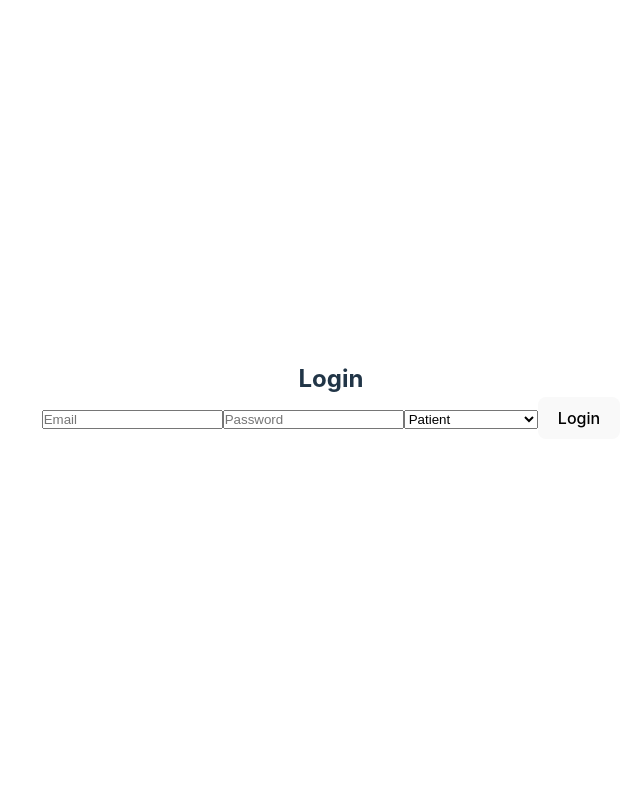
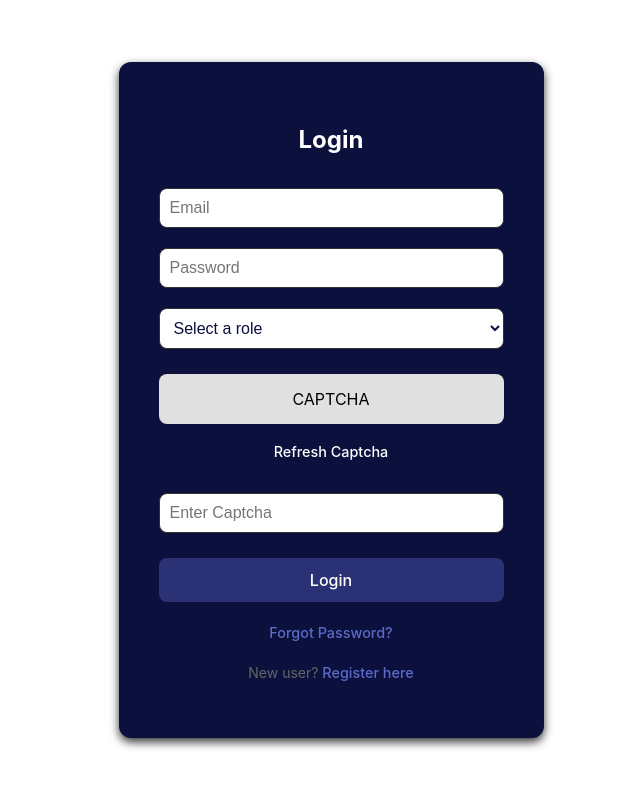
Before and after one commit to sindorka/curasure-frontend, a React (Vite) app in the folder curasure/: page /curasure/login in a window 1280 px wide. Shown: the top 788 px of the page, without its empty margins (309-949 px from the left). Built offline with nearby package versions, Linux system fonts and the light colour scheme.

Commit message:
feature: integrated login and register apis

```diff
--- a/curasure/src/core/Login.css
+++ b/curasure/src/core/Login.css
@@ -0,0 +1,179 @@
+html,
+body,
+#root {
+    margin: 0;
+    padding: 0;
+    height: 100%;
+    width: 100%;
+}
+
+* {
+    box-sizing: border-box;
+}
+
+
+.login-container {
+    display: flex;
+    flex-direction: column;
+    align-items: center;
+    justify-content: center;
+    min-height: 100vh;
+    width: 100%;
+    background-color: #fff;
+    margin: 0;
+    padding: 0;
+    position: absolute;
+    top: 0;
+    left: 0;
+    right: 0;
+    bottom: 0;
+}
+
+.login-box {
+    background: #0b103d;
+    padding: 40px;
+    border-radius: 12px;
+    box-shadow: 0 4px 10px rgba(0, 0, 0, 0.8);
+    text-align: center;
+    width: 425px;
+}
+
+.login-title {
+    font-size: 24px;
+    font-weight: bold;
+    color: #fff;
+    margin-bottom: 20px;
+}
+
+/* Input Fields */
+.login-input {
+    width: 100%;
+    padding: 10px;
+    margin: 10px 0;
+    border: 1px solid #333;
+    border-radius: 8px;
+    font-size: 1rem;
+    background-color: #fff;
+    color: black
+}
+
+.login-select {
+    width: 100%;
+    padding: 10px;
+    margin: 10px 0;
+    border: 1px solid #333;
+    border-radius: 8px;
+    font-size: 1rem;
+    background: #fff;
+    color: #0b103d;
+}
+
+.login-btn {
+    background-color: #2a3275;
+    color: white;
+    border: none;
+    padding: 12px 15px;
+    font-size: 1rem;
+    cursor: pointer;
+    border-radius: 8px;
+    transition: background 0.3s ease-in-out, transform 0.2s ease-in-out;
+    width: 100%;
+    margin-top: 15px;
+}
+
+.login-btn:hover {
+    background: #1e2455;
+}
+
+.login-btn:active {
+    transform: scale(0.95);
+}
+
+/* Captcha */
+.captcha-container {
+    margin: 15px 0;
+}
+
+.captcha-img {
+    width: 100%;
+    height: 50px;
+    background: #e0e0e0;
+    display: flex;
+    align-items: center;
+    justify-content: center;
+    color: #000;
+    font-size: 1rem;
+    border-radius: 8px;
+}
+
+.refresh-captcha {
+    margin-top: 10px;
+    background: none;
+    border: none;
+    color: #fff;
+    cursor: pointer;
+    font-size: 0.9rem;
+}
+
+.refresh-captcha:hover {
+    text-decoration: underline;
+}
+
+@media (max-width: 480px) {
+    .login-box {
+        width: 90%;
+        padding: 30px 20px;
+    }
+}
+
+.error-message {
+    background-color: rgba(220, 53, 69, 0.1);
+    color: #dc3545;
+    padding: 10px;
+    border-radius: 5px;
+    margin-bottom: 15px;
+    font-size: 0.9rem;
+    text-align: center;
+}
+
+.success-message {
+    background-color: rgba(40, 167, 69, 0.1);
+    color: #28a745;
+    padding: 10px;
+    border-radius: 5px;
+    margin-bottom: 15px;
+    font-size: 0.9rem;
+    text-align: center;
+}
+
+.login-links {
+    margin-top: 20px;
+    display: flex;
+    flex-direction: column;
+    gap: 8px;
+    text-align: center;
+}
+
+.forgot-password-link,
+.register-link {
+    color: #5d6bc7;
+    font-size: 0.9rem;
+    text-decoration: none;
+}
+
+.forgot-password-link:hover,
+.register-link:hover {
+    text-decoration: underline;
+    color: #8791db;
+}
+
+.login-btn:disabled {
+    background-color: #4d5390;
+    cursor: not-allowed;
+    opacity: 0.7;
+}
+.newUserText {
+    margin-top: 10px;
+    font-size: 14px;
+    color: #666;
+  }
--- a/curasure/src/core/Login.tsx
+++ b/curasure/src/core/Login.tsx
@@ -1,68 +1,149 @@
 import { useState } from "react";
-import axios from "axios";
+import "./Login.css";
 
-const Login = () => {
+function LoginPage() {
   const [email, setEmail] = useState("");
   const [password, setPassword] = useState("");
-    const [role, setRole] = useState("patient");
-    const [message, setMessage] = useState("");
+  const [role, setRole] = useState("");
+  const [captcha, setCaptcha] = useState("");
+  const [loading, setLoading] = useState(false);
+  const [error, setError] = useState("");
+  const [success, setSuccess] = useState(false);
 
-    const handleLogin = async (e: any) => {
+//   const generateCaptchaToken = () => {
+//     return "10000000-aaaa-bbbb-cccc-000000000001";
+//   };
+
+  const handleSubmit = async (e:any) => {
     e.preventDefault();
+    setLoading(true);
+    setError("");
+    setSuccess(false);
+
+
+    if (!email || !password || !role || !captcha) {
+      setError("All fields are required");
+      setLoading(false);
+      return;
+    }
+
     try {
-            const response = await axios.post("/api/auth/login", { email, password, role });
-            localStorage.setItem("token", response.data.token);
-            setMessage("Login successful!");
-        } catch (error) {
-            if (axios.isAxiosError(error)) {
-                setMessage(error.response?.data?.message || "Login failed.");
-            } else {
-                setMessage("An unexpected error occurred.");
+        const response = await fetch('http://localhost:5002/api/auth/login', {
+          method: 'POST',
+          headers: {
+            'Content-Type': 'application/json',
+          },
+          body: JSON.stringify({
+            email,
+            password,
+            role,
+            captchaToken: captcha,
+          }),
+        });
+
+        const data = await response.json();
+
+        if (!response.ok) {
+          throw new Error(data.message || 'Login failed');
         }
+
+        localStorage.setItem('authToken', data.token);
+        localStorage.setItem('userData', JSON.stringify(data.user));
+
+        setSuccess(true);
+        console.log('Login successful:', data);
+
+        // window.location.href = '/dashboard';
+
+      } catch (err: any) {
+        setError(err.message || 'Something went wrong. Please try again.');
+        console.error('Login error:', err);
+      } finally {
+        setLoading(false);
       }
     };
 
+  const refreshCaptcha = () => {
+    // generate a new captcha here
+    setCaptcha("");
+    // update the captcha image
+  };
+
   return (
-        <div className="flex items-center justify-center min-h-screen bg-gray-100">
-            <div className="bg-white p-6 rounded-lg shadow-lg w-96">
-                <h2 className="text-2xl font-bold mb-4">Login</h2>
-                {message && <p className="mb-4 text-red-500">{message}</p>}
-                <form onSubmit={handleLogin}>
+    <div className="login-container">
+      <div className="login-box">
+        <h2 className="login-title">Login</h2>
+
+        {error && <div className="error-message">{error}</div>}
+        {success && <div className="success-message">Login successful!</div>}
+
+        <form onSubmit={handleSubmit}>
           <input
             type="email"
-                        placeholder="Email"
             value={email}
             onChange={(e) => setEmail(e.target.value)}
-                        className="w-full p-2 border border-gray-300 rounded mb-2"
+            placeholder="Email"
+            className="login-input"
             required
           />
+
           <input
             type="password"
-                        placeholder="Password"
             value={password}
             onChange={(e) => setPassword(e.target.value)}
-                        className="w-full p-2 border border-gray-300 rounded mb-2"
+            placeholder="Password"
+            className="login-input"
             required
           />
+
           <select
             value={role}
             onChange={(e) => setRole(e.target.value)}
-                        className="w-full p-2 border border-gray-300 rounded mb-4"
+            className="login-select"
+            required
           >
+            <option value="" disabled hidden>Select a role</option>
             <option value="patient">Patient</option>
             <option value="doctor">Doctor</option>
-                        <option value="insurance_provider">Insurance Provider</option>
+            <option value="insurance">Insurance Provider</option>
           </select>
+
+          <div className="captcha-container">
+            <div className="captcha-img">CAPTCHA</div>
+            <button
+              type="button"
+              className="refresh-captcha"
+              onClick={refreshCaptcha}
+            >
+              Refresh Captcha
+            </button>
+          </div>
+
+          <input
+            type="text"
+            value={captcha}
+            onChange={(e) => setCaptcha(e.target.value)}
+            placeholder="Enter Captcha"
+            className="login-input"
+            required
+          />
+
           <button
             type="submit"
-                        className="w-full bg-blue-500 text-white p-2 rounded hover:bg-blue-600"
+            className="login-btn"
+            disabled={loading}
           >
-                        Login
+            {loading ? "Logging in..." : "Login"}
           </button>
         </form>
+
+        <div className="login-links">
+          <a href="/forgot-password" className="forgot-password-link">Forgot Password?</a>
+          <p className="newUserText">New user? <a href="/curasure/register" className="register-link">Register here</a></p>
+        </div>
       </div>
     </div>
   );
-};
+}
 
-export default Login;
+export default LoginPage;
--- a/curasure/src/core/Register.css
+++ b/curasure/src/core/Register.css
@@ -1,25 +1,19 @@
 /* Container for the register form */
-* {
+html,
+body,
+#root {
   margin: 0;
   padding: 0;
-    box-sizing: border-box;
+  height: 100%;
+  width: 100%;
 }
 
-  html, body {
-    width: 100%;
-    height: 100%;
-    overflow: hidden;
+* {
+  box-sizing: border-box;
 }
 
 .input-group {
   margin-bottom: 15px;
-  }
-
-  .input-group label {
-    color: darkslategrey;
-    display: block;
-    margin-bottom: 5px;
-    text-align: left;
 }
 
 .input-group input,
@@ -38,16 +32,16 @@
   display: flex;
   justify-content: center;
   align-items: center;
-    background-color: #d2e9dc;
+  background-color: #fff;
   width: 100vw;
   height: 100vh;
 }
 
 .card {
-    background: white;
-    padding: 2rem;
+  background: #0b103d;
+  padding: 40px;
   border-radius: 12px;
-    box-shadow: 0px 4px 10px rgba(0, 0, 0, 0.1);
+  box-shadow: 0px 4px 10px rgba(0, 0, 0, 0.8);
   text-align: center;
   width: 425px;
 }
@@ -55,7 +49,8 @@
 .title {
   font-size: 24px;
   font-weight: bold;
-    color: #333;
+  color: #fff;
+  margin-bottom: 20px;
 }
 
 .subtitle {
@@ -67,18 +62,18 @@
 
 .button {
   width: 100%;
-    padding: 10px;
-    background-color: #8bb89c;
+  padding: 12px 15px;
+  background-color: #2a3275;
   color: white;
   font-size: 16px;
   border: none;
   border-radius: 6px;
   cursor: pointer;
-    margin-top: 10px;
+  margin-top: 15px;
 }
 
 .button:hover {
-    background-color: #7aa887;
+  background-color: #1e2455;
 }
 
 .signinText {
@@ -88,7 +83,7 @@
 }
 
 .signinLink {
-    color: #4a7c59;
+  color: #5d6bc7;
   text-decoration: none;
   font-weight: bold;
 }
--- a/curasure/src/core/Register.tsx
+++ b/curasure/src/core/Register.tsx
@@ -6,30 +6,52 @@ import "./Register.css"
 function Register() {
   const [email, setEmail] = useState("");
   const [password, setPassword] = useState("");
-  const [role, setRole] = useState("user");
-  const [theme, setTheme] = useState("default");
+  const [role, setRole] = useState("");
+  const [theme, setTheme] = useState("");
   const [error, setError] = useState("");
   const [message, setMessage] = useState("");
+  const [loading, setLoading] = useState(false);
 
   const navigate = useNavigate();
 
-  const handleRegister = async (e: React.FormEvent) => {
+  const handleRegister = async (e) => {
     e.preventDefault();
     setError("");
     setMessage("");
+    setLoading(true);
 
     try {
-      const response = await axios.post("/register", {
-        email,
-        password,
-        role,
-        theme,
+      const response = await fetch("http://localhost:5002/api/auth/register", {
+        method: 'POST',
+        headers: {
+          'Content-Type': 'application/json',
+        },
+        body: JSON.stringify({
+          email,
+          password,
+          role,
+          theme,
+        }),
       });
 
-      setMessage(response.data.message);
+      const data = await response.json();
+
+      if (!response.ok) {
+        throw new Error(data.message || "Registration failed");
+      }
+
+      setMessage(data.message || "Registration successful!");
+
+      if (data.token) {
+        localStorage.setItem('authToken', data.token);
+      }
+
       setTimeout(() => navigate("/login"), 2000);
     } catch (err: any) {
-      setError(err.response?.data?.message || "Registration failed.");
+      console.error("Registration error:", err);
+      setError(err.message || "Registration failed. Please try again.");
+    } finally {
+      setLoading(false);
     }
   };
 
@@ -41,7 +63,6 @@ function Register() {
         {message && <p className="success-message">{message}</p>}
         <form onSubmit={handleRegister} className="register-form">
           <div className="input-group">
-            <label>Email:</label>
             <input
               type="email"
               placeholder="Email Address"
@@ -52,7 +73,6 @@ function Register() {
           </div>
 
           <div className="input-group">
-            <label>Password:</label>
             <input
               type="password"
               placeholder="Password"
@@ -63,8 +83,8 @@ function Register() {
           </div>
 
           <div className="input-group">
-            <label>Role:</label>
             <select value={role} onChange={(e) => setRole(e.target.value)}>
+              <option value="" disabled selected hidden>Select a role</option>
               <option value="patient">Patient</option>
               <option value="doctor">Doctor</option>
               <option value="insurance_provider">Insurance Provider</option>
@@ -72,15 +92,15 @@ function Register() {
           </div>
 
           <div className="input-group">
-            <label>Theme:</label>
             <select value={theme} onChange={(e) => setTheme(e.target.value)}>
+              <option value="" disabled selected hidden>Select a theme</option>
               <option value="default">Default</option>
               <option value="dark">Dark</option>
               <option value="light">Light</option>
             </select>
           </div>
 
-          <button className="button">Create Account</button>
+          <button className="button" type="submit">{loading ? "Loading..." : "Create Account"}</button>
           <p className="signinText">
             Already Have An Account? <a href="/curasure/login" className="signinLink">Login</a>
           </p>
```
Lines whose indentation alone changed are shown as unchanged.
